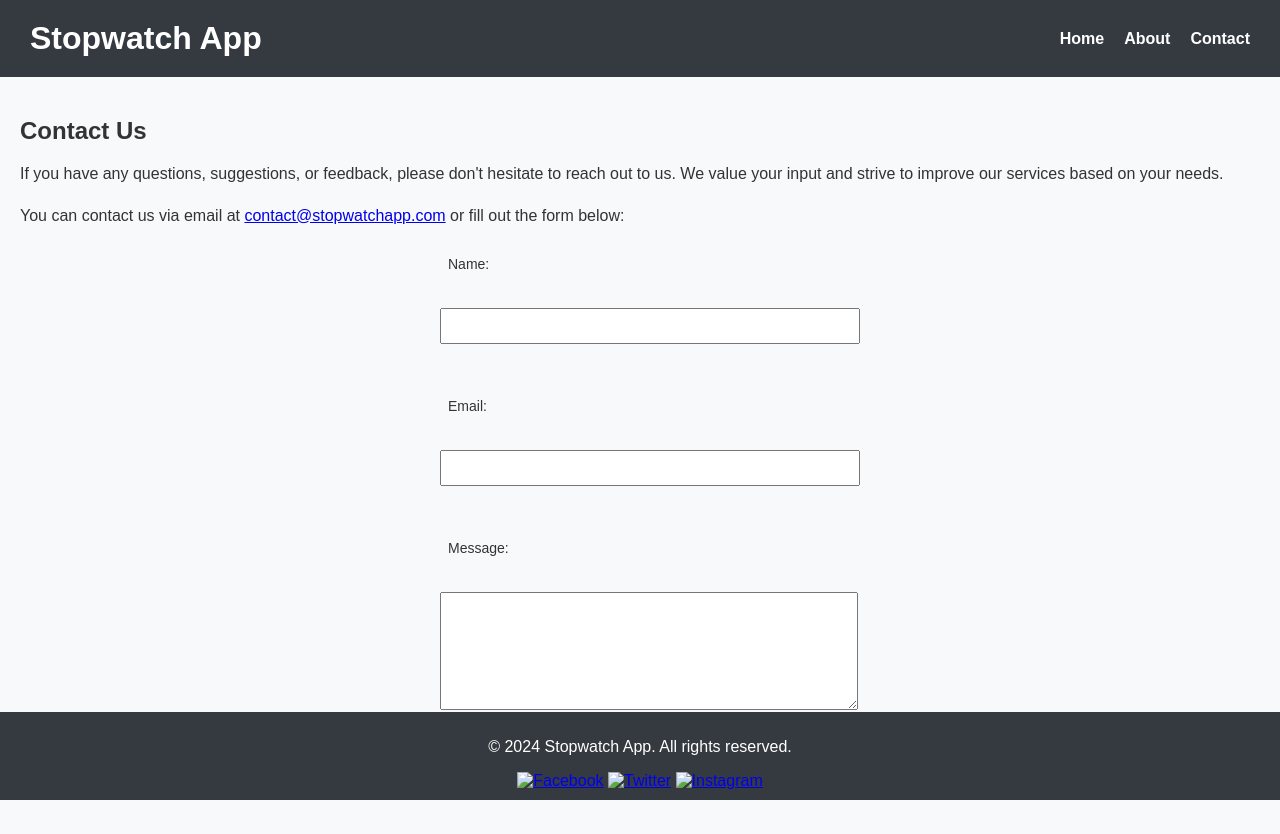
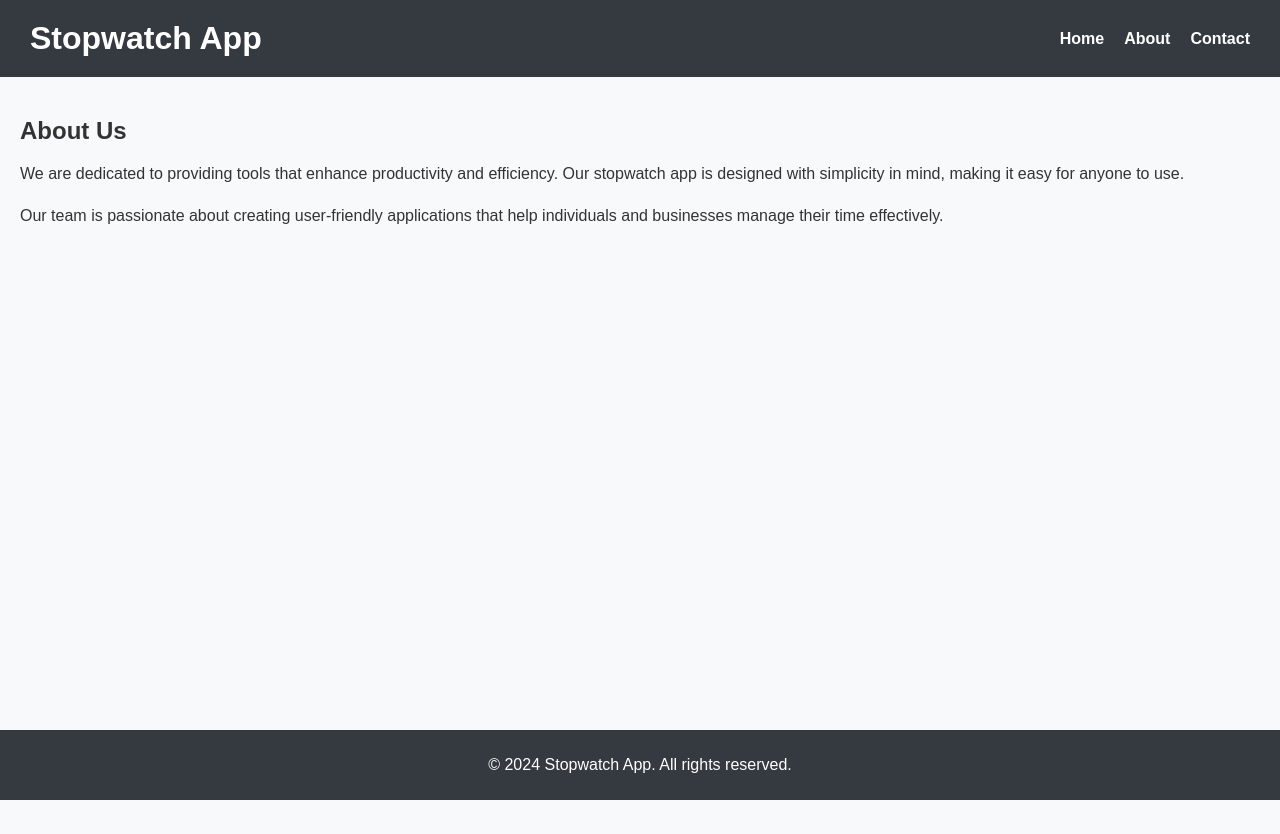
Before and after one commit to Bhoomitiwari/Prasunet_WD_02, a plain HTML site: page contact.html in a window 1280 px wide. After the commit the page ends 800 px from the top, so only its background shows below. Drawn offline with Linux system fonts and the light colour scheme.

Commit message:
Update contact.html

```diff
--- a/contact.html
+++ b/contact.html
@@ -3,7 +3,7 @@
 <head>
     <meta charset="UTF-8">
     <meta name="viewport" content="width=device-width, initial-scale=1.0">
-    <title>Stopwatch App - Contact</title>
+    <title>Stopwatch App - About</title>
     <link rel="stylesheet" href="styles.css">
 </head>
 <body>
@@ -20,32 +20,18 @@
         </nav>
     </header>
 
-    <section id="contact" class="section contact-section">
+    <section id="about" class="section about-section">
         <div class="content">
-            <h2>Contact Us</h2>
-            <p>If you have any questions, suggestions, or feedback, please don't hesitate to reach out to us. We value your input and strive to improve our services based on your needs.</p>
-            <p>You can contact us via email at <a href="mailto:contact@stopwatchapp.com">contact@stopwatchapp.com</a> or fill out the form below:</p>
-
-            <form>
-                <label for="name">Name:</label><br>
-                <input type="text" id="name" name="name"><br><br>
-                <label for="email">Email:</label><br>
-                <input type="email" id="email" name="email"><br><br>
-                <label for="message">Message:</label><br>
-                <textarea id="message" name="message" rows="4"></textarea><br><br>
-                <button type="submit">Send Message</button>
-            </form>
+            <h2>About Us</h2>
+            <p>We are dedicated to providing tools that enhance productivity and efficiency. Our stopwatch app is designed with simplicity in mind, making it easy for anyone to use.</p>
+            <p>Our team is passionate about creating user-friendly applications that help individuals and businesses manage their time effectively.</p>
         </div>
     </section>
 
     <footer>
         <div class="footer-content">
             <p>&copy; 2024 Stopwatch App. All rights reserved.</p>
-            <div class="social-icons">
-                <a href="#"><img src="facebook-icon.png" alt="Facebook"></a>
-                <a href="#"><img src="twitter-icon.png" alt="Twitter"></a>
-                <a href="#"><img src="instagram-icon.png" alt="Instagram"></a>
-            </div>
+
         </div>
     </footer>
 </body>
```
